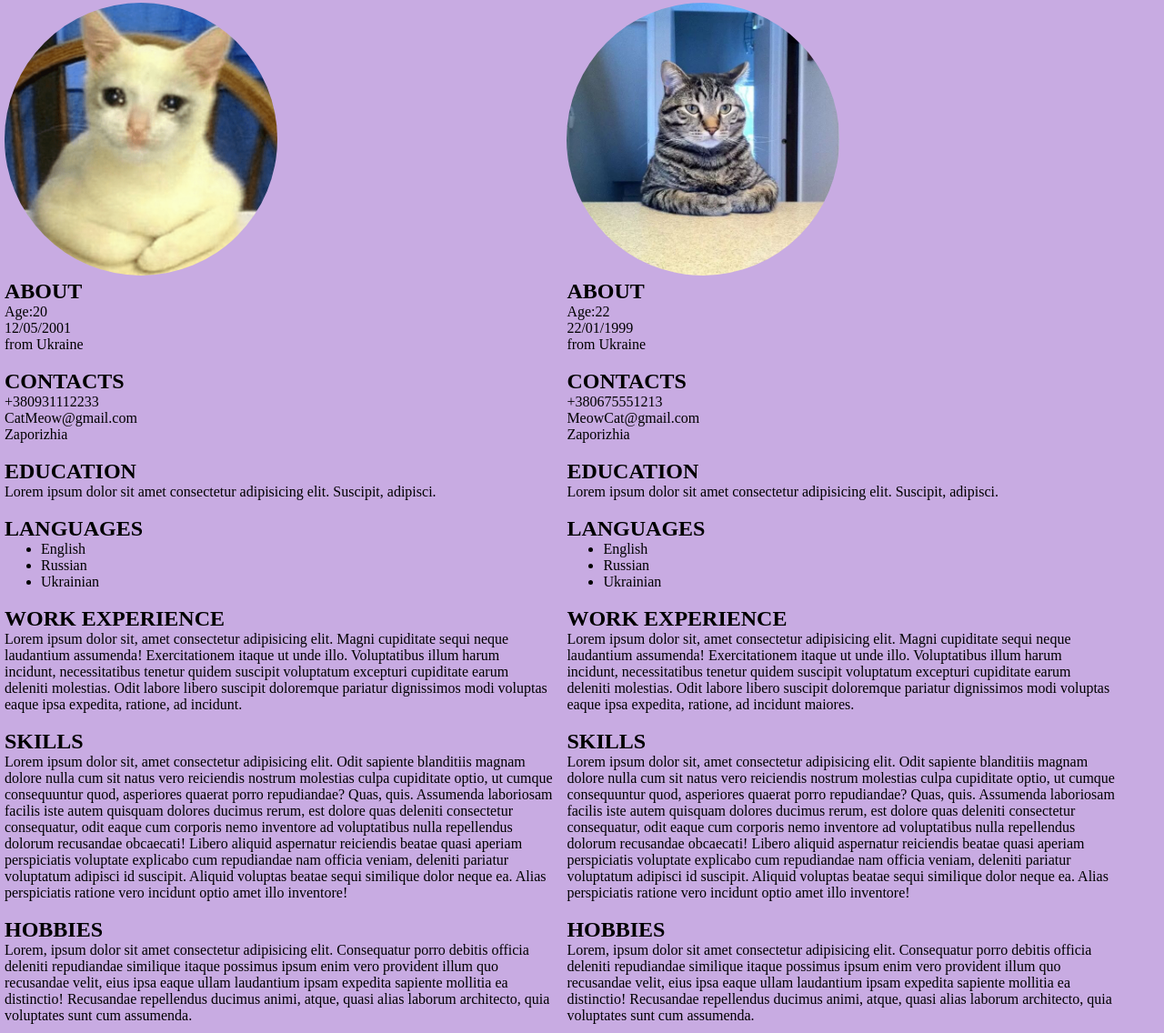
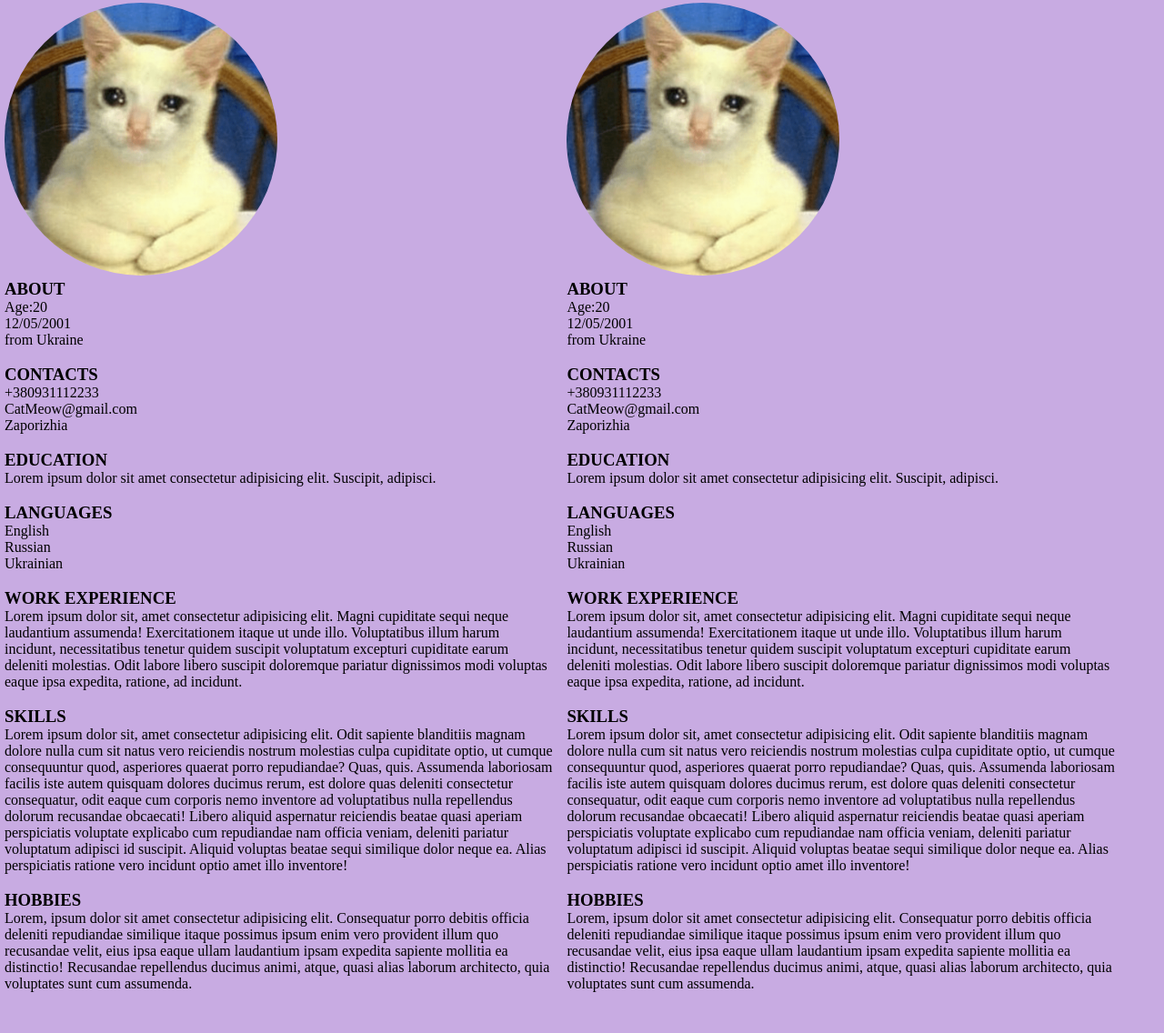
Before and after one commit to mary1812/CV, a plain HTML site: page index.html in a window 1280 px wide. Shown: the part 84-1220 px from the top of the page at 91% size. After the commit the page ends 1185 px from the top, so only its background shows below. Drawn offline with Linux system fonts and the light colour scheme.

Commit message:
work on bugs

```diff
--- a/assets/css/style.css
+++ b/assets/css/style.css
@@ -1,5 +1,6 @@
 *{
 margin: 0;
+padding: 0;
 box-sizing: border-box;
 background-color: rgb(200, 171, 226);
 }
@@ -32,3 +33,6 @@ background-color: rgb(200, 171, 226);
   text-align: center;
   border-style: dotted;
 }
+li{
+  list-style-type: none;
+}
--- a/index.html
+++ b/index.html
@@ -7,134 +7,167 @@
     <title>CV</title>
   </head>
 
+  <body>
     <header class="page-header">
       <h1>CV OF TWO CATS</h1>
     </header>
 
-  <body>
-    <div class="left">
-
+    <article class="left">
       <h2>First Cat</h2>
 
-    <img class="img" src="./assets/img/cat-2.png" alt="first cat"/>
-    <br>
-    <h2>ABOUT</h2>
-    <p>Age:20</p>
-    <p>12/05/2001</p>
-    <p>from Ukraine</p>
-    <br>
-    <h2>CONTACTS</h2>
-    <p>+380931112233</p>
-    <p>CatMeow@gmail.com</p>
-    <p>Zaporizhia</p>
-    <br>
-    <h2>EDUCATION</h2>
+      <img class="img" src="./assets/img/cat-2.png" alt="first cat" />
+      <br />
+      <section>
+        <h3>ABOUT</h3>
+        <ul>
+          <li>Age:20</li>
+          <li>12/05/2001</li>
+          <li>from Ukraine</li>
+        </ul>
+      </section>
+      <br />
+      <section>
+        <h3>CONTACTS</h3>
+        <ul>
+          <li>+380931112233</li>
+          <li>CatMeow@gmail.com</li>
+          <li>Zaporizhia</li>
+        </ul>
+      </section>
+      <br />
+      <section>
+        <h3>EDUCATION</h3>
         <p>
           Lorem ipsum dolor sit amet consectetur adipisicing elit. Suscipit,
           adipisci.
         </p>
-    <br>
-    <h2>LANGUAGES</h2>
+      </section>
+      <br />
+      <section>
+        <h3>LANGUAGES</h3>
         <ul>
           <li>English</li>
           <li>Russian</li>
           <li>Ukrainian</li>
         </ul>
-    <br>
-      <h2>WORK EXPERIENCE</h2>
-      Lorem ipsum dolor sit, amet consectetur adipisicing elit. Magni cupiditate
-      sequi neque laudantium assumenda! Exercitationem itaque ut unde illo.
-      Voluptatibus illum harum incidunt, necessitatibus tenetur quidem suscipit
-      voluptatum excepturi cupiditate earum deleniti molestias. Odit labore
-      libero suscipit doloremque pariatur dignissimos modi voluptas eaque ipsa
-      expedita, ratione, ad incidunt.
-      <br>
-      <br>
-      <h2>SKILLS</h2>
-      Lorem ipsum dolor sit, amet consectetur adipisicing elit. Odit sapiente
-      blanditiis magnam dolore nulla cum sit natus vero reiciendis nostrum
-      molestias culpa cupiditate optio, ut cumque consequuntur quod, asperiores
-      quaerat porro repudiandae? Quas, quis. Assumenda laboriosam facilis iste
-      autem quisquam dolores ducimus rerum, est dolore quas deleniti consectetur
-      consequatur, odit eaque cum corporis nemo inventore ad voluptatibus nulla
-      repellendus dolorum recusandae obcaecati! Libero aliquid aspernatur
-      reiciendis beatae quasi aperiam perspiciatis voluptate explicabo cum
-      repudiandae nam officia veniam, deleniti pariatur voluptatum adipisci id
-      suscipit. Aliquid voluptas beatae sequi similique dolor neque ea. Alias
-      perspiciatis ratione vero incidunt optio amet illo inventore!
-      <br>
-      <br>
-      <h2>HOBBIES</h2>
-      Lorem, ipsum dolor sit amet consectetur adipisicing elit. Consequatur
+      </section>
+      <br />
+      <section>
+        <h3>WORK EXPERIENCE</h3>
+        <p>
+          Lorem ipsum dolor sit, amet consectetur adipisicing elit. Magni
+          cupiditate sequi neque laudantium assumenda! Exercitationem itaque ut
+          unde illo. Voluptatibus illum harum incidunt, necessitatibus tenetur
+          quidem suscipit voluptatum excepturi cupiditate earum deleniti
+          molestias. Odit labore libero suscipit doloremque pariatur dignissimos
+          modi voluptas eaque ipsa expedita, ratione, ad incidunt.
+        </p>
+      </section>
+      <br />
+      <section>
+        <h3>SKILLS</h3>
+        <p>
+          Lorem ipsum dolor sit, amet consectetur adipisicing elit. Odit
+          sapiente blanditiis magnam dolore nulla cum sit natus vero reiciendis
+          nostrum molestias culpa cupiditate optio, ut cumque consequuntur quod,
+          asperiores quaerat porro repudiandae? Quas, quis. Assumenda laboriosam
+          facilis iste autem quisquam dolores ducimus rerum, est dolore quas
+          deleniti consectetur consequatur, odit eaque cum corporis nemo
+          inventore ad voluptatibus nulla repellendus dolorum recusandae
+          obcaecati! Libero aliquid aspernatur reiciendis beatae quasi aperiam
+          perspiciatis voluptate explicabo cum repudiandae nam officia veniam,
+          deleniti pariatur voluptatum adipisci id suscipit. Aliquid voluptas
+          beatae sequi similique dolor neque ea. Alias perspiciatis ratione vero
+          incidunt optio amet illo inventore!
+        </p>
+      </section>
+      <br />
+      <h3>HOBBIES</h3>
+      <p>Lorem, ipsum dolor sit amet consectetur adipisicing elit. Consequatur
       porro debitis officia deleniti repudiandae similique itaque possimus ipsum
       enim vero provident illum quo recusandae velit, eius ipsa eaque ullam
       laudantium ipsam expedita sapiente mollitia ea distinctio! Recusandae
       repellendus ducimus animi, atque, quasi alias laborum architecto, quia
-      voluptates sunt cum assumenda.
-    </div>
+      voluptates sunt cum assumenda.</p>
+    </article>
 
-    <div class="right">
-
+    <article class="right">
       <h2>Second Cat</h2>
 
-      <img class="img" src="./assets/img/cat-1.jpg" alt="second cat"/>
-
-      <br>
-      <h2>ABOUT</h2>
-      <p>Age:22</p>
-      <p>22/01/1999</p>
-      <p>from Ukraine</p>
-      <br>
-      <h2>CONTACTS</h2>
-      <p>+380675551213</p>
-      <p>MeowCat@gmail.com</p>
-      <p>Zaporizhia</p>
-      <br>
-      <h2>EDUCATION</h2>
+      <img class="img" src="./assets/img/cat-2.png" alt="first cat" />
+      <br />
+      <section>
+        <h3>ABOUT</h3>
+        <ul>
+          <li>Age:20</li>
+          <li>12/05/2001</li>
+          <li>from Ukraine</li>
+        </ul>
+      </section>
+      <br />
+      <section>
+        <h3>CONTACTS</h3>
+        <ul>
+          <li>+380931112233</li>
+          <li>CatMeow@gmail.com</li>
+          <li>Zaporizhia</li>
+        </ul>
+      </section>
+      <br />
+      <section>
+        <h3>EDUCATION</h3>
         <p>
           Lorem ipsum dolor sit amet consectetur adipisicing elit. Suscipit,
           adipisci.
         </p>
-      <br>
-      <h2>LANGUAGES</h2>
+      </section>
+      <br />
+      <section>
+        <h3>LANGUAGES</h3>
         <ul>
           <li>English</li>
           <li>Russian</li>
           <li>Ukrainian</li>
         </ul>
-      <br>
-        <h2>WORK EXPERIENCE</h2>
-        Lorem ipsum dolor sit, amet consectetur adipisicing elit. Magni cupiditate
-        sequi neque laudantium assumenda! Exercitationem itaque ut unde illo.
-        Voluptatibus illum harum incidunt, necessitatibus tenetur quidem suscipit
-        voluptatum excepturi cupiditate earum deleniti molestias. Odit labore
-        libero suscipit doloremque pariatur dignissimos modi voluptas eaque ipsa
-        expedita, ratione, ad incidunt maiores.
-        <br>
-        <br>
-        <h2>SKILLS</h2>
-        Lorem ipsum dolor sit, amet consectetur adipisicing elit. Odit sapiente
-        blanditiis magnam dolore nulla cum sit natus vero reiciendis nostrum
-        molestias culpa cupiditate optio, ut cumque consequuntur quod, asperiores
-        quaerat porro repudiandae? Quas, quis. Assumenda laboriosam facilis iste
-        autem quisquam dolores ducimus rerum, est dolore quas deleniti consectetur
-        consequatur, odit eaque cum corporis nemo inventore ad voluptatibus nulla
-        repellendus dolorum recusandae obcaecati! Libero aliquid aspernatur
-        reiciendis beatae quasi aperiam perspiciatis voluptate explicabo cum
-        repudiandae nam officia veniam, deleniti pariatur voluptatum adipisci id
-        suscipit. Aliquid voluptas beatae sequi similique dolor neque ea. Alias
-        perspiciatis ratione vero incidunt optio amet illo inventore!
-        <br>
-        <br>
-        <h2>HOBBIES</h2>
-        Lorem, ipsum dolor sit amet consectetur adipisicing elit. Consequatur
+      </section>
+      <br />
+      <section>
+        <h3>WORK EXPERIENCE</h3>
+        <p>
+          Lorem ipsum dolor sit, amet consectetur adipisicing elit. Magni
+          cupiditate sequi neque laudantium assumenda! Exercitationem itaque ut
+          unde illo. Voluptatibus illum harum incidunt, necessitatibus tenetur
+          quidem suscipit voluptatum excepturi cupiditate earum deleniti
+          molestias. Odit labore libero suscipit doloremque pariatur dignissimos
+          modi voluptas eaque ipsa expedita, ratione, ad incidunt.
+        </p>
+      </section>
+      <br />
+      <section>
+        <h3>SKILLS</h3>
+        <p>
+          Lorem ipsum dolor sit, amet consectetur adipisicing elit. Odit
+          sapiente blanditiis magnam dolore nulla cum sit natus vero reiciendis
+          nostrum molestias culpa cupiditate optio, ut cumque consequuntur quod,
+          asperiores quaerat porro repudiandae? Quas, quis. Assumenda laboriosam
+          facilis iste autem quisquam dolores ducimus rerum, est dolore quas
+          deleniti consectetur consequatur, odit eaque cum corporis nemo
+          inventore ad voluptatibus nulla repellendus dolorum recusandae
+          obcaecati! Libero aliquid aspernatur reiciendis beatae quasi aperiam
+          perspiciatis voluptate explicabo cum repudiandae nam officia veniam,
+          deleniti pariatur voluptatum adipisci id suscipit. Aliquid voluptas
+          beatae sequi similique dolor neque ea. Alias perspiciatis ratione vero
+          incidunt optio amet illo inventore!
+        </p>
+      </section>
+      <br />
+      <h3>HOBBIES</h3>
+      <p>Lorem, ipsum dolor sit amet consectetur adipisicing elit. Consequatur
       porro debitis officia deleniti repudiandae similique itaque possimus ipsum
       enim vero provident illum quo recusandae velit, eius ipsa eaque ullam
       laudantium ipsam expedita sapiente mollitia ea distinctio! Recusandae
       repellendus ducimus animi, atque, quasi alias laborum architecto, quia
-        voluptates sunt cum assumenda.
-      </div>
-
-
+      voluptates sunt cum assumenda.</p>
+    </article>
   </body>
 </html>
```
Lines whose indentation alone changed are shown as unchanged.
